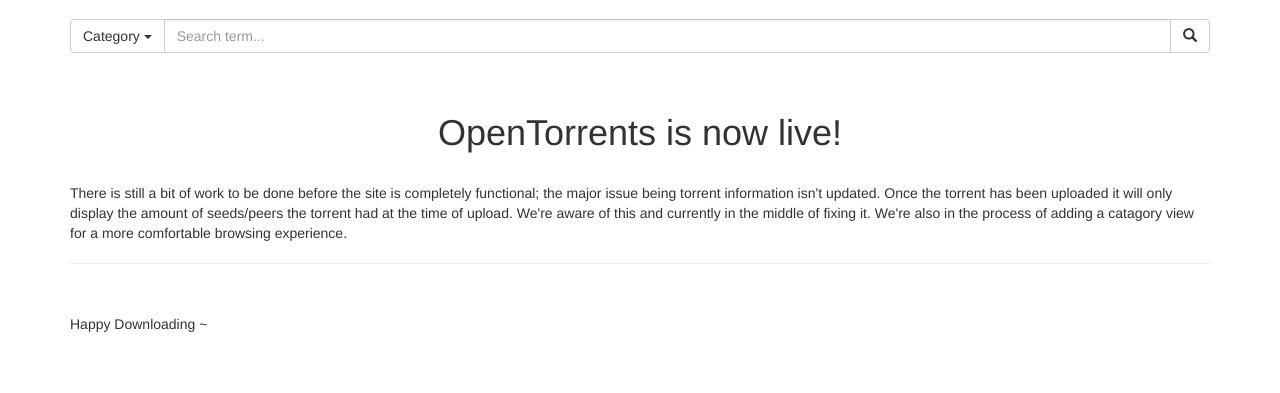
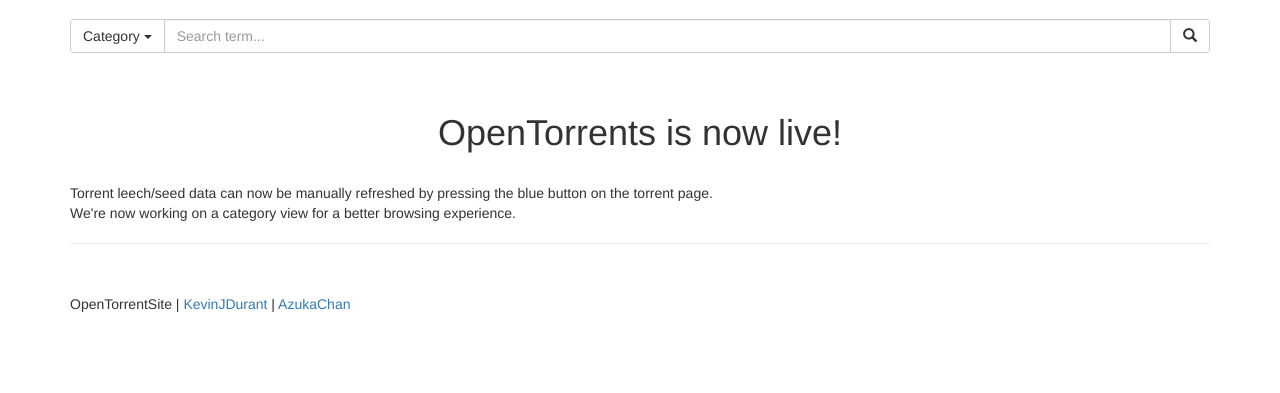
Before and after one commit to KevinJDurant/OpenTorrentSite, a PHP site: page /news.php in a window 1280 px wide. Shown: the part 51-444 px from the top of the page. Run offline with PHP 8.4, Linux system fonts and the light colour scheme; data comes from the database, SQL or seed files in the repository.

Commit message:
Seed/Peer Refresh and Link fixes
Keeping everything 'OpenTorrentSite' but changed 'Copyright &copy; Your Website 2017' to github link and live site.

```diff
--- a/en/account/login.php
+++ b/en/account/login.php
@@ -156,7 +156,7 @@
         <footer>
             <div class="row">
                 <div class="col-lg-12">
-                    <p>Copyright &copy; Your Website 2017</p>
+                    <p>OpenTorrentSite | <a href="https://github.com/KevinJDurant/OpenTorrentSite">KevinJDurant</a> | <a href="https://torrents.azukachan.com">AzukaChan</a></p>
                 </div>
             </div>
             <!-- /.row -->
--- a/en/account/register.php
+++ b/en/account/register.php
@@ -176,7 +176,7 @@
         <footer>
             <div class="row">
                 <div class="col-lg-12">
-                    <p>Copyright &copy; Your Website 2017</p>
+                    <p>OpenTorrentSite | <a href="https://github.com/KevinJDurant/OpenTorrentSite">KevinJDurant</a> | <a href="https://torrents.azukachan.com">AzukaChan</a></p>
                 </div>
             </div>
             <!-- /.row -->
--- a/en/search/search.php
+++ b/en/search/search.php
@@ -193,7 +193,7 @@
         <footer>
             <div class="row">
                 <div class="col-lg-12">
-                    <p>Copyright &copy; Your Website 2017</p>
+                    <p>OpenTorrentSite | <a href="https://github.com/KevinJDurant/OpenTorrentSite">KevinJDurant</a> | <a href="https://torrents.azukachan.com">AzukaChan</a></p>
                 </div>
             </div>
             <!-- /.row -->
--- a/en/status/404.php
+++ b/en/status/404.php
@@ -118,7 +118,7 @@
         <footer>
             <div class="row">
                 <div class="col-lg-12">
-                    <p>Copyright &copy; Your Website 2017</p>
+                    <p>OpenTorrentSite | <a href="https://github.com/KevinJDurant/OpenTorrentSite">KevinJDurant</a> | <a href="https://torrents.azukachan.com">AzukaChan</a></p>
                 </div>
             </div>
             <!-- /.row -->
--- a/en/upload/upload.php
+++ b/en/upload/upload.php
@@ -177,7 +177,7 @@
         <footer>
             <div class="row">
                 <div class="col-lg-12">
-                    <p>Copyright &copy; Your Website 2017</p>
+                    <p>OpenTorrentSite | <a href="https://github.com/KevinJDurant/OpenTorrentSite">KevinJDurant</a> | <a href="https://torrents.azukachan.com">AzukaChan</a></p>
                 </div>
             </div>
             <!-- /.row -->
--- a/en/view/my-torrents.php
+++ b/en/view/my-torrents.php
@@ -205,7 +205,7 @@
         <footer>
             <div class="row">
                 <div class="col-lg-12">
-                    <p>Copyright &copy; Your Website 2017</p>
+                    <p>Thanks for sharing~</p>
                 </div>
             </div>
             <!-- /.row -->
--- a/en/view/user-torrents.php
+++ b/en/view/user-torrents.php
@@ -186,7 +186,7 @@
         <footer>
             <div class="row">
                 <div class="col-lg-12">
-                    <p>Copyright &copy; Your Website 2017</p>
+                    <p>Happy Downloading~</p>
                 </div>
             </div>
             <!-- /.row -->
--- a/index.php
+++ b/index.php
@@ -30,7 +30,7 @@
     <!-- Standard Meta -->
     <meta charset="utf-8">
     <meta http-equiv="X-UA-Compatible" content="IE=edge">
-    <meta name="description" content="OpenTorrentSite: an easy to setup torrent website!">
+    <meta name="description" content="OpenTorrentSite: Free Software, Games, Music and More!">
     <meta name="author" content="">
     <meta name="viewport" content="width=device-width, initial-scale=1">
 
@@ -175,7 +175,6 @@
                                     <td data-label="Seeds">'.$row["seeders"].'</td>
                                     <td data-label="Leech">'.$row["leechers"].'</td>
                                     <td data-label="Download">
-                                        <a href="http://itorrents.org/torrent/'.$row["hash"].'.torrent"><span class="glyphicon glyphicon-download-alt link"></span></a>
                                         <a href="'.$row["magnet"].'"><span class="glyphicon glyphicon-magnet link"></span></a>
                                     </td>
                                 </tr>';
@@ -193,7 +192,7 @@
         <footer>
             <div class="row">
                 <div class="col-lg-12">
-                    <p>Copyright &copy; Your Website 2017</p>
+                    <p>OpenTorrentSite | <a href="https://github.com/KevinJDurant/OpenTorrentSite">KevinJDurant</a> | <a href="https://torrents.azukachan.com">AzukaChan</a></p>
                 </div>
             </div>
             <!-- /.row -->
--- a/news.php
+++ b/news.php
@@ -30,11 +30,11 @@
     <!-- Standard Meta -->
     <meta charset="utf-8">
     <meta http-equiv="X-UA-Compatible" content="IE=edge">
-    <meta name="description" content="OpenTorrents: Free Software, Games and Music!">
+    <meta name="description" content="OpenTorrentSite: Free Software, Games and Music!">
     <meta name="author" content="">
     <meta name="viewport" content="width=device-width, initial-scale=1">
 
-    <title>News | OpenTorrents</title>
+    <title>News | OpenTorrentSite</title>
 
     <!-- Bootstrap Core CSS -->
     <link href="css/bootstrap.min.css" rel="stylesheet">
@@ -125,8 +125,9 @@
                               <li><a href="4">Games</a></li>
                               <li><a href="5">Software</a></li>
                               <li><a href="6">Anime</a></li>
-                              <li><a href="7">XXX</a></li>
-                              <li><a href="8">Other</a></li>
+							  <li><a href="7">Books</a></li>
+                              <li><a href="8">XXX</a></li>
+                              <li><a href="9">Other</a></li>
                               <li class="divider"></li>
                               <li><a href="all">Anything</a></li>
                             </ul>
@@ -147,7 +148,7 @@
         <!-- News -->
 
 <center><h1>OpenTorrents is now live!</h1></center></br>
-There is still a bit of work to be done before the site is completely functional; the major issue being torrent information isn't updated. Once the torrent has been uploaded it will only display the amount of seeds/peers the torrent had at the time of upload. We're aware of this and currently in the middle of fixing it. We're also in the process of adding a catagory view for a more comfortable browsing experience.
+Torrent leech/seed data can now be manually refreshed by pressing the blue button on the torrent page.</br>We're now working on a category view for a better browsing experience.</br>
 
         <!-- /News -->
 
@@ -158,7 +159,7 @@ There is still a bit of work to be done before the site is completely functional
         <footer>
             <div class="row">
                 <div class="col-lg-12">
-                    <p>Happy Downloading ~</p>
+                    <p>OpenTorrentSite | <a href="https://github.com/KevinJDurant/OpenTorrentSite">KevinJDurant</a> | <a href="https://torrents.azukachan.com">AzukaChan</a></p>
                 </div>
             </div>
             <!-- /.row -->
--- a/php/popular.php
+++ b/php/popular.php
@@ -17,7 +17,7 @@
 	 */
 	 function get_popular_per_cat($cat,$db) {
 		 $catID = $cat;
-		 $torrents = $db -> select("SELECT DATE_FORMAT(t.uploaddate, '%m/%d/%Y'), t.userid,t.categoryid,t.name,t.uploaddate,t.size,t.seeders,t.leechers,t.hash,t.magnet,u.username,u.uploaderstatus,c.id,c.categoryname FROM `torrents` t INNER JOIN `users` u ON t.userid=u.user_id INNER JOIN `categories` c ON t.categoryid=c.id WHERE (t.uploaddate BETWEEN NOW() - INTERVAL 7 DAY AND NOW()) AND (t.categoryid=$catID) ORDER by t.seeders desc LIMIT 10");
+		 $torrents = $db -> select("SELECT DATE_FORMAT(t.uploaddate, '%m/%d/%Y'), t.userid,t.categoryid,t.name,t.uploaddate,t.size,t.seeders,t.leechers,t.hash,t.magnet,u.username,u.uploaderstatus,c.id,c.categoryname FROM `torrents` t INNER JOIN `users` u ON t.userid=u.user_id INNER JOIN `categories` c ON t.categoryid=c.id WHERE (t.uploaddate BETWEEN NOW() - INTERVAL 999 DAY AND NOW()) AND (t.categoryid=$catID) ORDER by t.seeders desc LIMIT 10");
 		 return $torrents;
 	 }
 
```
Also changed, not shown: en/view/torrent.php (+6 -5 lines), php/libs/parser.php (line endings or trailing spaces), php/libs/password.php (line endings or trailing spaces), php/libs/scraper.php (line endings or trailing spaces), php/register.php (line endings or trailing spaces), php/upload.php (line endings or trailing spaces).
